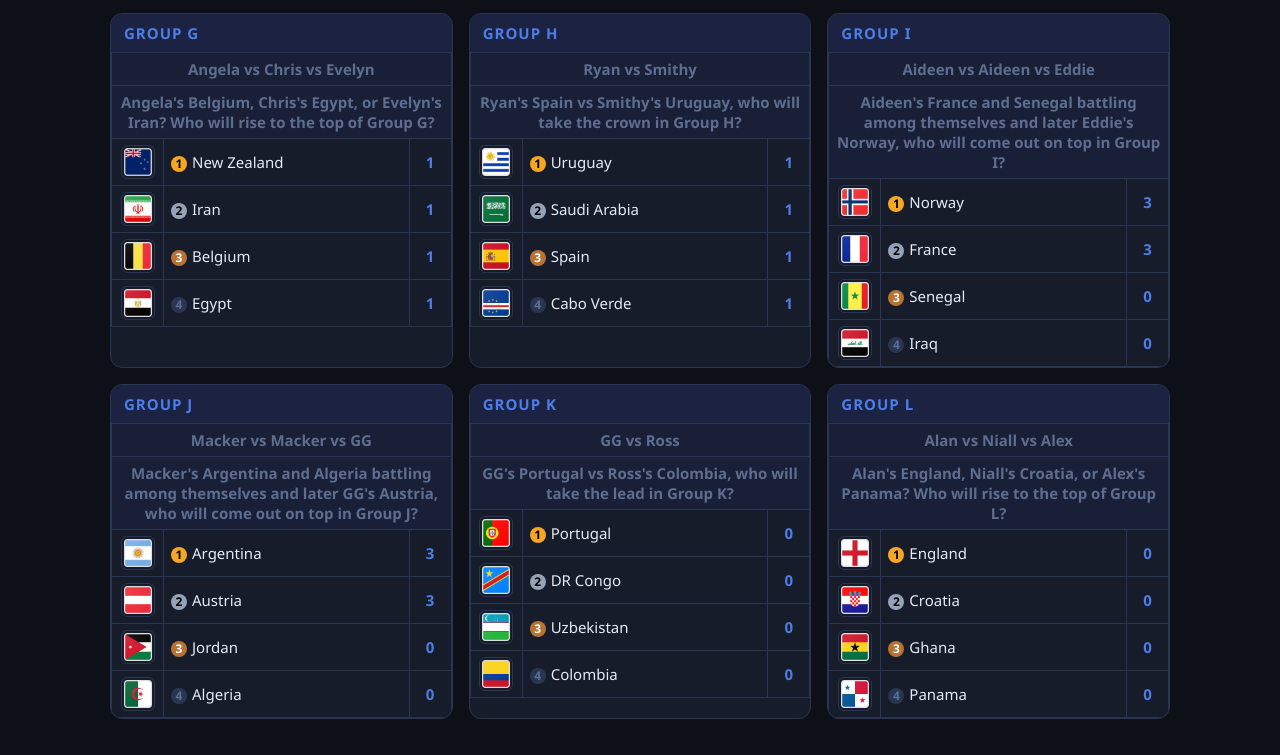
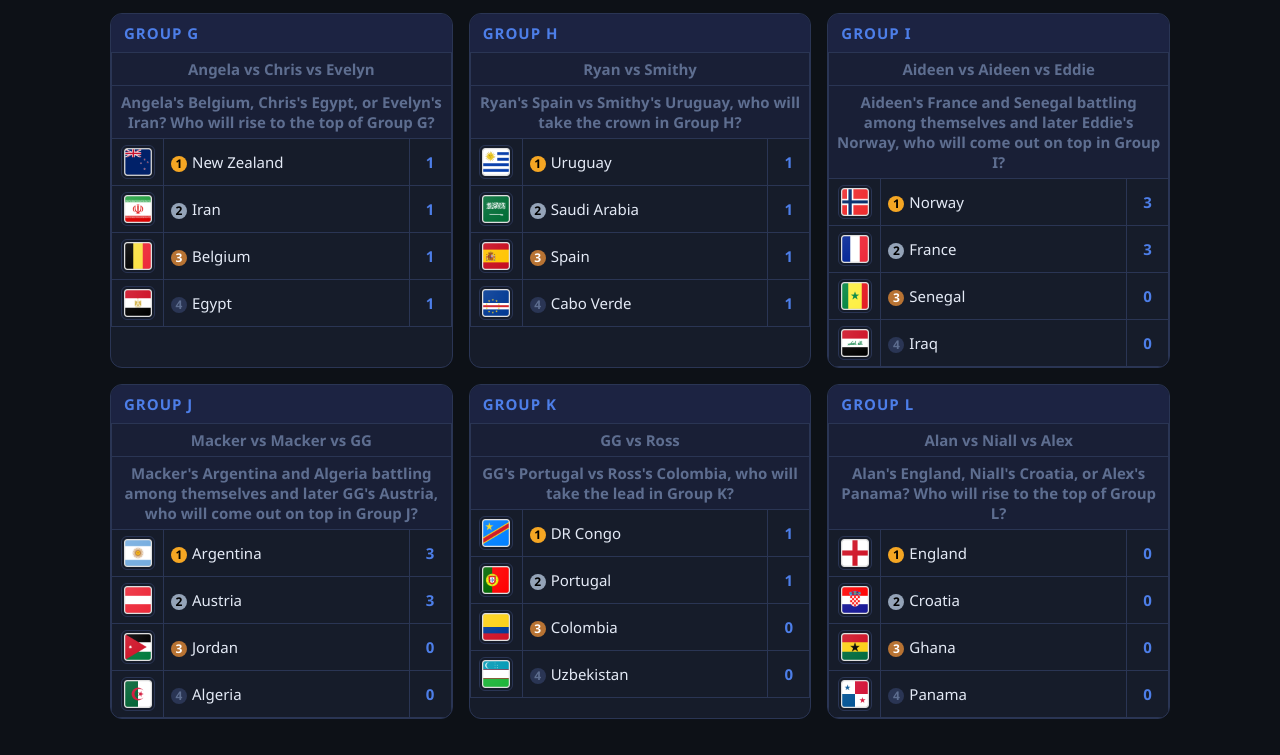
Before and after one commit to 6-GG-9/sweepstakes-kcs_2026, a plain HTML site: page index.html in a window 1280 px wide. Shown: the part 2176-2931 px from the top of the page. Drawn offline with Linux system fonts and the light colour scheme.

Commit message:
Updaet Group K

```diff
--- a/index.html
+++ b/index.html
@@ -514,10 +514,10 @@ const TABLES = [
     title: "Group K",
     headers: ["GG vs Ross", "GG's Portugal vs Ross's Colombia, who will take the lead in Group K?"],
     rows: [
-      { rank: 1, img: "Group K/Portugal.png", text: "Portugal", number: 0 },
-      { rank: 2, img: "Group K/DR Congo.png", text: "DR Congo", number:  0 },
-      { rank: 3, img: "Group K/Uzbekistan.png", text: "Uzbekistan", number:  0 },
-      { rank: 4, img: "Group K/Colombia.png", text: "Colombia", number:  0 },
+      { rank: 2, img: "Group K/Portugal.png", text: "Portugal", number: 1 },
+      { rank: 1, img: "Group K/DR Congo.png", text: "DR Congo", number:  1 },
+      { rank: 4, img: "Group K/Uzbekistan.png", text: "Uzbekistan", number:  0 },
+      { rank: 3, img: "Group K/Colombia.png", text: "Colombia", number:  0 },
     ],
   },
   {
```
